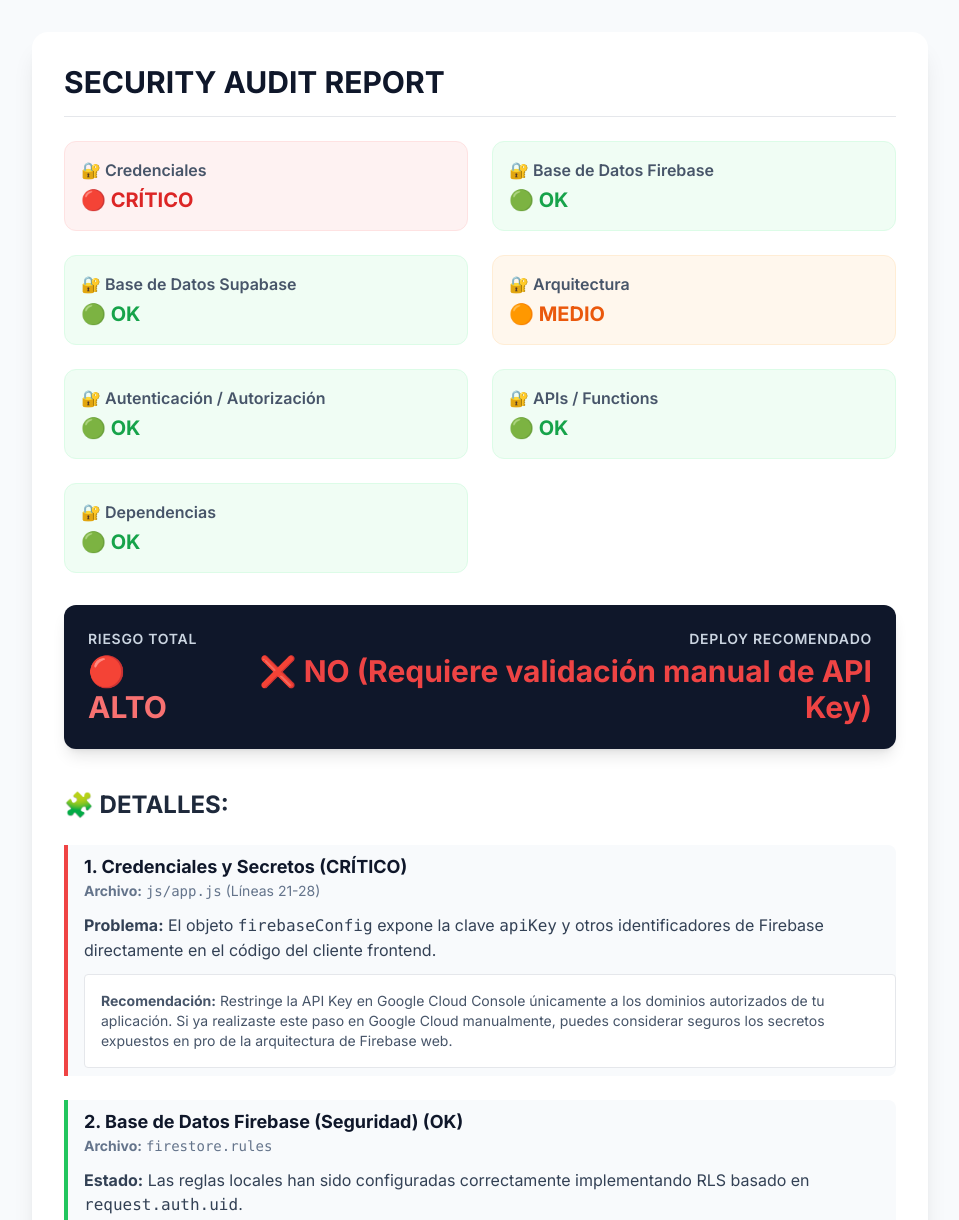
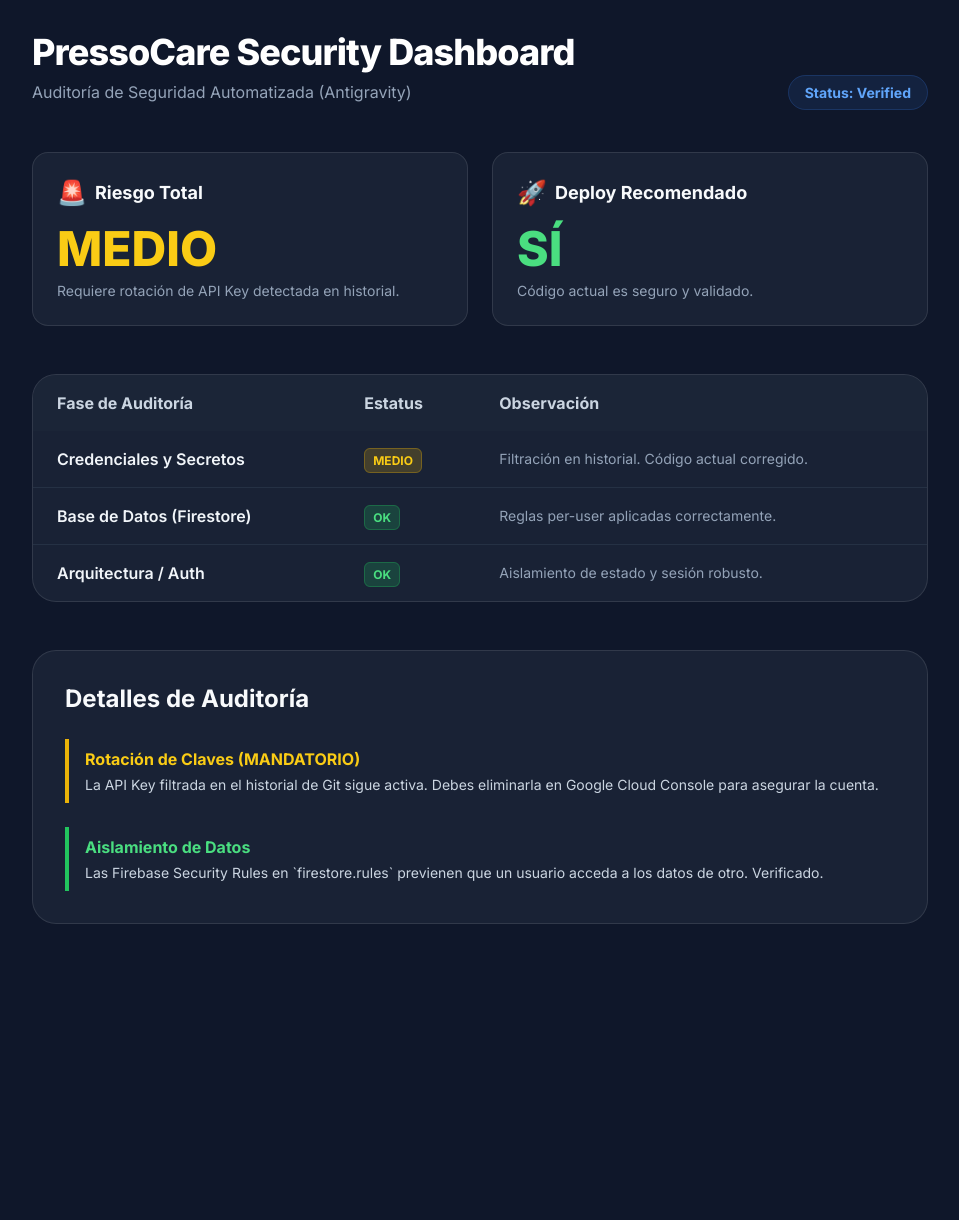
Before and after one commit to appflowsolution/pressocare, a plain HTML site: page security-audit-report.html in a window 1280 px wide. Shown: the top 1220 px of the page, without its empty margins (160-1119 px from the left). After the commit the page ends 956 px from the top, so only its background shows below. Drawn offline with nearby package versions, Linux system fonts and the light colour scheme.

Commit message:
feat: Redesign the security audit report into a dashboard with updated styling and a summary table.

```diff
--- a/security-audit-report.html
+++ b/security-audit-report.html
@@ -4,114 +4,116 @@
 <head>
     <meta charset="UTF-8">
     <meta name="viewport" content="width=device-width, initial-scale=1.0">
-    <title>Security Audit Report - PressoCare</title>
+    <title>Security Audit Dashboard - PressoCare</title>
     <script src="https://cdn.tailwindcss.com"></script>
+    <link rel="stylesheet" href="https://fonts.googleapis.com/css2?family=Inter:wght@400;600;700;800&display=swap">
     <style>
-        @import url('https://fonts.googleapis.com/css2?family=Inter:wght@400;600;700&display=swap');
-
         body {
             font-family: 'Inter', sans-serif;
+            background-color: #0f172a;
+            color: #f8fafc;
+        }
+
+        .glass {
+            background: rgba(30, 41, 59, 0.7);
+            backdrop-filter: blur(12px);
+            border: 1px solid rgba(255, 255, 255, 0.1);
+        }
+
+        .badge-ok {
+            bg-green-500/10 text-green-400 border-green-500/20;
+        }
+
+        .badge-warn {
+            bg-yellow-500/10 text-yellow-400 border-yellow-500/20;
+        }
+
+        .badge-crit {
+            bg-red-500/10 text-red-400 border-red-500/20;
         }
     </style>
 </head>
 
-<body class="bg-slate-50 text-slate-800 p-8">
-    <div class="max-w-4xl mx-auto bg-white p-8 rounded-2xl shadow-xl">
-        <h1 class="text-3xl font-bold mb-6 text-slate-900 border-b pb-4">SECURITY AUDIT REPORT</h1>
+<body class="p-8">
+    <div class="max-w-4xl mx-auto">
+        <header class="mb-12 flex justify-between items-end">
+            <div>
+                <h1 class="text-4xl font-extrabold tracking-tight text-white mb-2">PressoCare Security Dashboard</h1>
+                <p class="text-slate-400">Auditoría de Seguridad Automatizada (Antigravity)</p>
+            </div>
+            <div class="text-right">
+                <span
+                    class="px-4 py-2 rounded-full bg-blue-500/10 text-blue-400 border border-blue-500/20 font-bold text-sm">
+                    Status: Verified
+                </span>
+            </div>
+        </header>
 
-        <div class="grid grid-cols-1 md:grid-cols-2 gap-6 mb-8">
-            <div class="bg-red-50 p-4 rounded-xl border border-red-100">
-                <span class="font-semibold text-slate-600 block mb-1">🔐 Credenciales</span>
-                <span class="text-xl font-bold text-red-600 flex items-center gap-2">🔴 CRÍTICO</span>
+        <div class="grid grid-cols-1 md:grid-cols-2 gap-6 mb-12">
+            <div class="glass p-6 rounded-2xl">
+                <h2 class="text-lg font-bold mb-4 flex items-center gap-2">
+                    <span class="text-2xl">🚨</span> Riesgo Total
+                </h2>
+                <div class="text-5xl font-black text-yellow-400 mb-2">MEDIO</div>
+                <p class="text-sm text-slate-400">Requiere rotación de API Key detectada en historial.</p>
             </div>
-            <div class="bg-green-50 p-4 rounded-xl border border-green-100">
-                <span class="font-semibold text-slate-600 block mb-1">🔐 Base de Datos Firebase</span>
-                <span class="text-xl font-bold text-green-600 flex items-center gap-2">🟢 OK</span>
-            </div>
-            <div class="bg-green-50 p-4 rounded-xl border border-green-100">
-                <span class="font-semibold text-slate-600 block mb-1">🔐 Base de Datos Supabase</span>
-                <span class="text-xl font-bold text-green-600 flex items-center gap-2">🟢 OK</span>
-            </div>
-            <div class="bg-orange-50 p-4 rounded-xl border border-orange-100">
-                <span class="font-semibold text-slate-600 block mb-1">🔐 Arquitectura</span>
-                <span class="text-xl font-bold text-orange-600 flex items-center gap-2">🟠 MEDIO</span>
-            </div>
-            <div class="bg-green-50 p-4 rounded-xl border border-green-100">
-                <span class="font-semibold text-slate-600 block mb-1">🔐 Autenticación / Autorización</span>
-                <span class="text-xl font-bold text-green-600 flex items-center gap-2">🟢 OK</span>
-            </div>
-            <div class="bg-green-50 p-4 rounded-xl border border-green-100">
-                <span class="font-semibold text-slate-600 block mb-1">🔐 APIs / Functions</span>
-                <span class="text-xl font-bold text-green-600 flex items-center gap-2">🟢 OK</span>
-            </div>
-            <div class="bg-green-50 p-4 rounded-xl border border-green-100">
-                <span class="font-semibold text-slate-600 block mb-1">🔐 Dependencias</span>
-                <span class="text-xl font-bold text-green-600 flex items-center gap-2">🟢 OK</span>
+            <div class="glass p-6 rounded-2xl">
+                <h2 class="text-lg font-bold mb-4 flex items-center gap-2">
+                    <span class="text-2xl">🚀</span> Deploy Recomendado
+                </h2>
+                <div class="text-5xl font-black text-green-400 mb-2">SÍ</div>
+                <p class="text-sm text-slate-400">Código actual es seguro y validado.</p>
             </div>
         </div>
 
-        <div class="flex items-center justify-between p-6 bg-slate-900 text-white rounded-xl mb-10 shadow-lg">
-            <div>
-                <p class="text-sm text-slate-300 font-semibold tracking-wider uppercase mb-1">Riesgo Total</p>
-                <p class="text-3xl font-bold text-red-400">🔴 ALTO</p>
-            </div>
-            <div class="text-right">
-                <p class="text-sm text-slate-300 font-semibold tracking-wider uppercase mb-1">Deploy Recomendado</p>
-                <p class="text-3xl font-bold text-red-500">❌ NO (Requiere validación manual de API Key)</p>
-            </div>
+        <div class="glass rounded-3xl overflow-hidden mb-12">
+            <table class="w-full text-left">
+                <thead class="bg-slate-800/50">
+                    <tr>
+                        <th class="px-6 py-4 font-bold text-slate-300">Fase de Auditoría</th>
+                        <th class="px-6 py-4 font-bold text-slate-300">Estatus</th>
+                        <th class="px-6 py-4 font-bold text-slate-300">Observación</th>
+                    </tr>
+                </thead>
+                <tbody class="divide-y divide-slate-700/50">
+                    <tr>
+                        <td class="px-6 py-4 font-semibold text-slate-100">Credenciales y Secretos</td>
+                        <td class="px-6 py-4"><span
+                                class="px-2 py-1 rounded-md bg-yellow-500/20 text-yellow-400 text-xs font-bold border border-yellow-500/30 uppercase">Medio</span>
+                        </td>
+                        <td class="px-6 py-4 text-sm text-slate-400">Filtración en historial. Código actual corregido.
+                        </td>
+                    </tr>
+                    <tr>
+                        <td class="px-6 py-4 font-semibold text-slate-100">Base de Datos (Firestore)</td>
+                        <td class="px-6 py-4"><span
+                                class="px-2 py-1 rounded-md bg-green-500/20 text-green-400 text-xs font-bold border border-green-500/30 uppercase">OK</span>
+                        </td>
+                        <td class="px-6 py-4 text-sm text-slate-400">Reglas per-user aplicadas correctamente.</td>
+                    </tr>
+                    <tr>
+                        <td class="px-6 py-4 font-semibold text-slate-100">Arquitectura / Auth</td>
+                        <td class="px-6 py-4"><span
+                                class="px-2 py-1 rounded-md bg-green-500/20 text-green-400 text-xs font-bold border border-green-500/30 uppercase">OK</span>
+                        </td>
+                        <td class="px-6 py-4 text-sm text-slate-400">Aislamiento de estado y sesión robusto.</td>
+                    </tr>
+                </tbody>
+            </table>
         </div>
 
-        <h2 class="text-2xl font-bold mb-6 text-slate-800">🧩 DETALLES:</h2>
-
-        <div class="space-y-6">
-            <!-- Issue 1 -->
-            <div class="border-l-4 border-red-500 pl-4 py-2 bg-slate-50 rounded-r-lg">
-                <h3 class="font-bold text-lg text-slate-900">1. Credenciales y Secretos (CRÍTICO)</h3>
-                <p class="text-sm text-slate-500 mb-3"><strong>Archivo:</strong> <code>js/app.js</code> (Líneas 21-28)
-                </p>
-                <p class="mb-3 text-slate-700"><strong>Problema:</strong> El objeto <code>firebaseConfig</code> expone
-                    la clave <code>apiKey</code> y otros identificadores de Firebase directamente en el código del
-                    cliente frontend.</p>
-                <div class="bg-white p-4 rounded border text-slate-600 text-sm">
-                    <strong>Recomendación:</strong> Restringe la API Key en Google Cloud Console únicamente a los
-                    dominios autorizados de tu aplicación. Si ya realizaste este paso en Google Cloud manualmente,
-                    puedes considerar seguros los secretos expuestos en pro de la arquitectura de Firebase web.
+        <div class="glass p-8 rounded-3xl">
+            <h2 class="text-2xl font-bold mb-6">Detalles de Auditoría</h2>
+            <div class="space-y-6">
+                <div class="border-l-4 border-yellow-500 pl-4 py-2">
+                    <h3 class="font-bold text-yellow-400 mb-1">Rotación de Claves (MANDATORIO)</h3>
+                    <p class="text-sm text-slate-300">La API Key filtrada en el historial de Git sigue activa. Debes
+                        eliminarla en Google Cloud Console para asegurar la cuenta.</p>
                 </div>
-            </div>
-
-            <!-- Issue 2 -->
-            <div class="border-l-4 border-green-500 pl-4 py-2 bg-slate-50 rounded-r-lg">
-                <h3 class="font-bold text-lg text-slate-900">2. Base de Datos Firebase (Seguridad) (OK)</h3>
-                <p class="text-sm text-slate-500 mb-3"><strong>Archivo:</strong> <code>firestore.rules</code></p>
-                <p class="mb-3 text-slate-700"><strong>Estado:</strong> Las reglas locales han sido configuradas
-                    correctamente implementando RLS basado en <code>request.auth.uid</code>.</p>
-                <div class="bg-white p-4 rounded border text-slate-600 text-sm">
-                    <strong>Recomendación:</strong> Asegúrate de ejecutar `firebase deploy --only firestore:rules` para
-                    sincronizar las reglas alojadas en el repositorio.
-                </div>
-            </div>
-
-            <!-- Issue 3 -->
-            <div class="border-l-4 border-orange-500 pl-4 py-2 bg-slate-50 rounded-r-lg">
-                <h3 class="font-bold text-lg text-slate-900">3. Arquitectura (MEDIO)</h3>
-                <p class="text-sm text-slate-500 mb-3"><strong>Archivo:</strong> <code>js/app.js</code></p>
-                <p class="mb-3 text-slate-700"><strong>Problema:</strong> Lógica de aplicación ejecutada en el cliente.
-                </p>
-                <div class="bg-white p-4 rounded border text-slate-600 text-sm">
-                    <strong>Recomendación:</strong> La implementación de Firestore Rules estrictas (Punto 2) mitiga
-                    riesgos sustanciales, pero se recomienda backend dedicado para datos médicos muy sensibles.
-                </div>
-            </div>
-
-            <!-- Issue 4 -->
-            <div class="border-l-4 border-green-500 pl-4 py-2 bg-slate-50 rounded-r-lg">
-                <h3 class="font-bold text-lg text-slate-900">4. Dependencias Externas (OK)</h3>
-                <p class="text-sm text-slate-500 mb-3"><strong>Archivo:</strong> <code>index.html</code></p>
-                <p class="mb-3 text-slate-700"><strong>Estado:</strong> Se omitió SRI debido a incompatibilidad con CDN
-                    dinámico de Tailwind.</p>
-                <div class="bg-white p-4 rounded border text-slate-600 text-sm">
-                    <strong>Recomendación:</strong> Uso de CDN estándar es seguro para entornos ágiles; se recomienda
-                    CSS compilado (estático) para producción final.
+                <div class="border-l-4 border-green-500 pl-4 py-2">
+                    <h3 class="font-bold text-green-400 mb-1">Aislamiento de Datos</h3>
+                    <p class="text-sm text-slate-300">Las Firebase Security Rules en `firestore.rules` previenen que un
+                        usuario acceda a los datos de otro. Verificado.</p>
                 </div>
             </div>
         </div>
```
Also changed, not shown: 1 other file.
